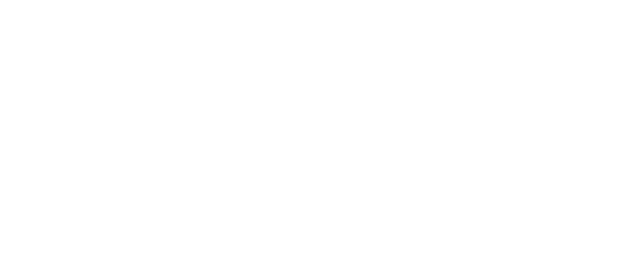
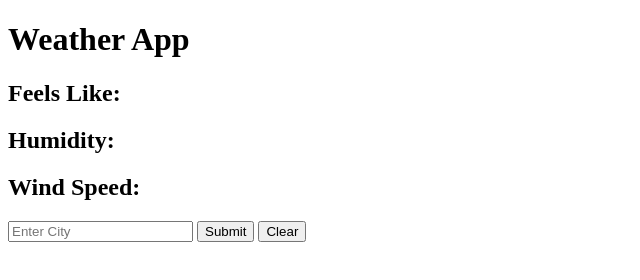
Before and after one commit to avalos-eduardo/weather-app, a website built with webpack: page src/template.html in a window 1280 px wide. Shown: the whole page, without its empty margins (0-640 px from the left). Built offline with nearby package versions, Linux system fonts and the light colour scheme.

Commit message:
set up html skeleton

```diff
--- a/src/template.html
+++ b/src/template.html
@@ -3,9 +3,34 @@
 <head>
     <meta charset="UTF-8">
     <meta name="viewport" content="width=device-width, initial-scale=1.0">
+    <link rel="preconnect" href="https://fonts.googleapis.com">
+    <link rel="preconnect" href="https://fonts.gstatic.com" crossorigin>
+    <link href="https://fonts.googleapis.com/css2?family=Inter:ital,opsz,wght@0,14..32,100..900;1,14..32,100..900&family=Raleway:ital,wght@0,100..900;1,100..900&family=Roboto:ital,wght@0,100;0,300;0,400;0,500;0,700;0,900;1,100;1,300;1,400;1,500;1,700;1,900&family=Varela+Round&display=swap" rel="stylesheet">
     <title>Title</title>
 </head>
 <body>
+    <h1 id="title">Weather App</h1>
 
+    <div class="weather-card">
+        <div id="card-header"></div>
+        <div id="content">
+            <div id="weather-icon">
+
+            </div>
+            <div id="weather-data">
+                <h2 id="temp"></h2>
+                <h2 id="feels-like">Feels Like:</h2>
+                <h2 id="humidity">Humidity: </h2>
+                <h2 id="wind">Wind Speed:</h2>
+            </div>
+        </div>
+    </div>
+
+    <form>
+        <input type="text" placeholder="Enter City" id="city-input">
+        <button type="submit" id="submit">Submit</button>
+        <button type="reset" id="clear">Clear</button>
+    </form>
+    <p id="error-message"></p>
 </body>
 </html>
```
